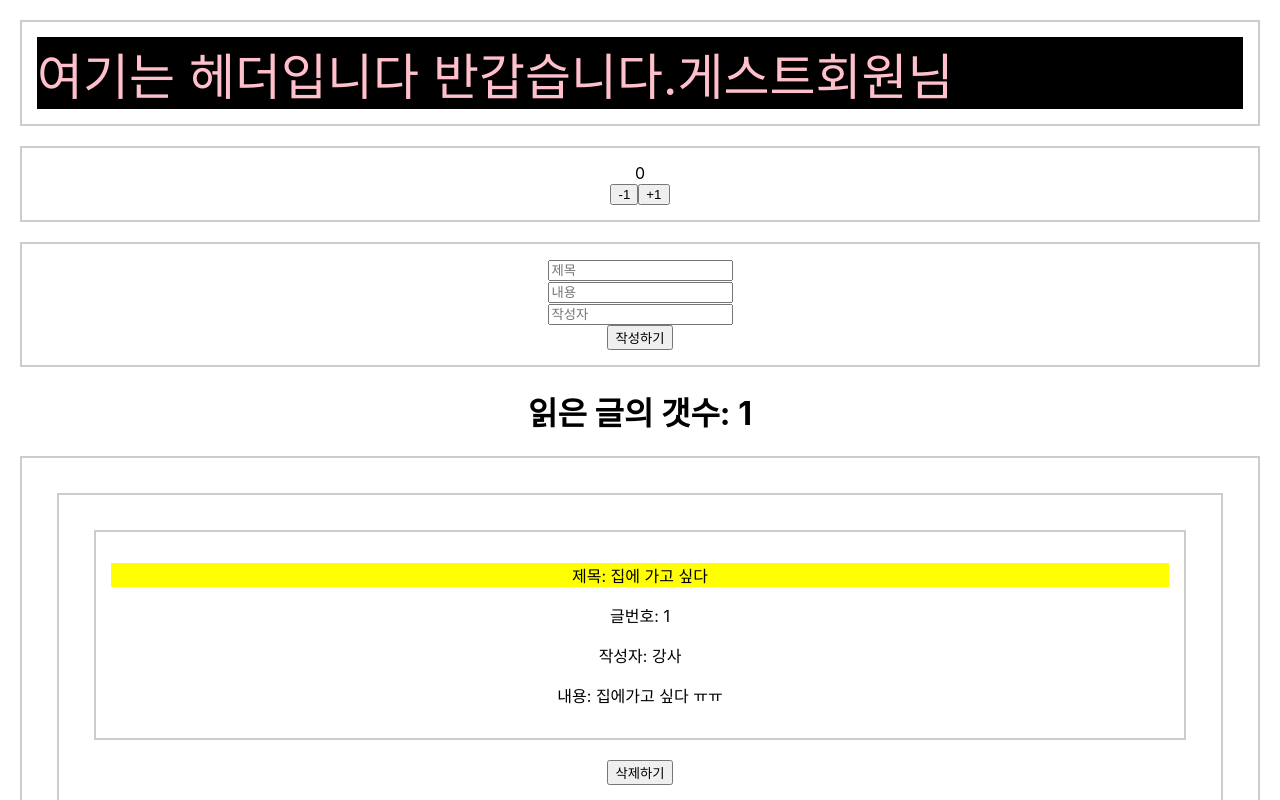
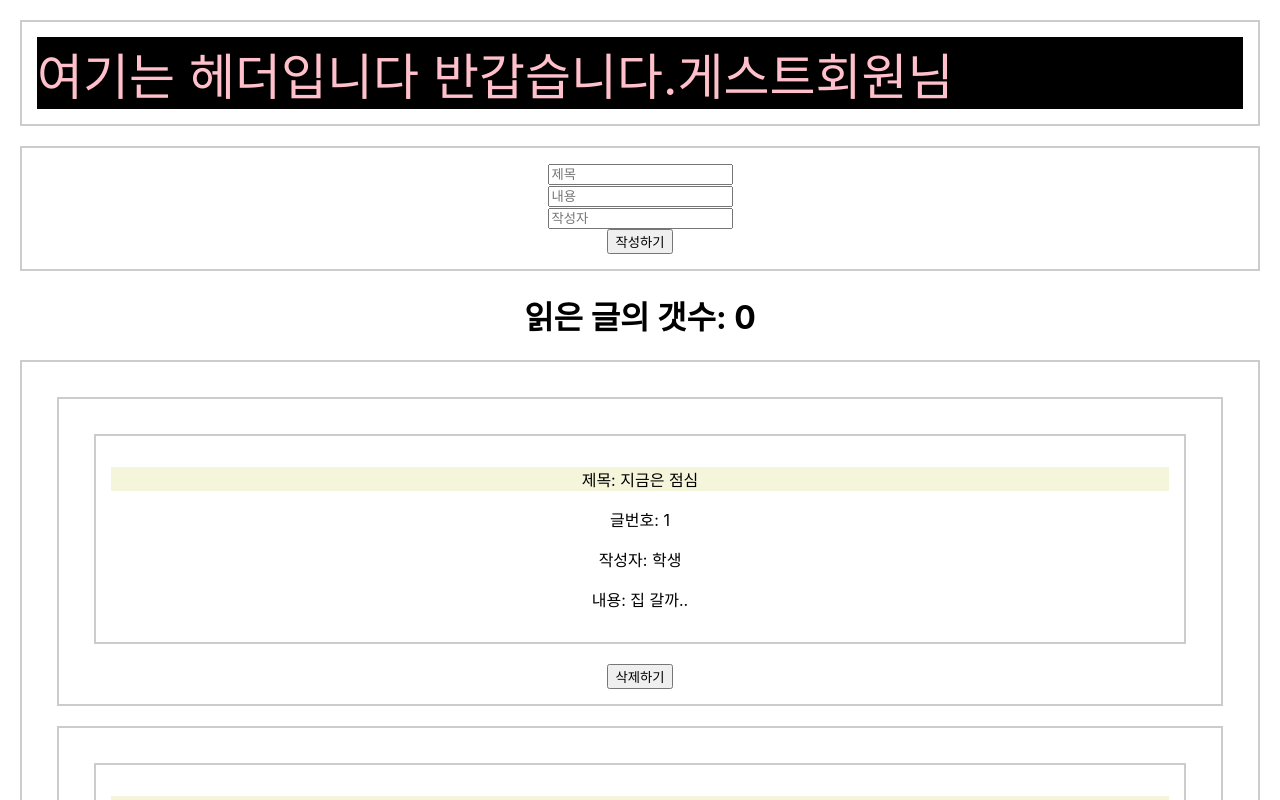
Before and after one commit to Jyservice781/nc13_reactTutorial, a React (Create React App) app: page / in a window 1280 px wide. Shown: the top 800 px of the page. Built offline with nearby package versions, Linux system fonts and the light colour scheme.

Commit message:
change05

```diff
--- a/src/App.js
+++ b/src/App.js
@@ -1,25 +1,86 @@
 import './App.css';
 //useMemo - 변수의 값을 재사용
 //useCallback - 함수의 값을 재사용
-import {useMemo, useRef, useState, useCallback} from 'react';
+import React, {useCallback, useMemo, useReducer, useRef} from 'react';
 import BoardList from "./BoardList";
 import WriteBoard from "./WriteBoard";
-import Counter from "./Counter";
 
-
-function countRead(boards){
-    console.log('읽은 게시물 갯수를 셉니다.')
-    return boards.filter(b => b.active).length;
+function countRead(boardArray) {
+    return boardArray.filter(b => b.active).length;
     // filter -> 조건식에 부합하는 부분을 제외하고 새로운 배열을 만들어 냄.
     // length 가 filter 매서드를 통해서
     // 글을 적을 때마다 렌딩되고 있음
     // -> 해당 부분을 방지? 하기 위해서 useMemo 를 사용함.
 }
 
+// 여러개의 reduce 를 사용하기 위해서 객체로 만들어서 사용
+let initialState = {
+    inputs: {
+        title: '',
+        content: '',
+        nickname: ''
+    },
+    boardArray: [
+        {
+            id: 1,
+            title: '지금은 점심',
+            content: '집 갈까..',
+            nickname: '학생',
+            active: false
+        },
+        {
+            id: 2,
+            title: '지금은 점심 이후',
+            content: '공부하자',
+            nickname: '학생',
+            active: false
+        }
+    ]
+}
+
+function reducer(state, action) {
+    switch (action.type) {
+        case 'CHANGE_INPUT':
+            return {
+                ...state,
+                inputs: {
+                    ...state.inputs,
+                    [action.name]: action.value
+                }
+            }
+        case 'WRITE_BOARD':
+            return {
+                inputs: initialState.inputs,
+                boardArray: state.boardArray.concat(action.board)
+            }
+
+        case 'TOGGLE_TITLE':
+            return {
+                ...state,
+                boardArray: state.boardArray.map(b =>
+                    b.id === action.id ? {...b, active: !b.active} : b
+                )
+            }
+        case 'DELETE_BOARD':
+            return {
+                ...state,
+                boardArray: state.boardArray.filter(
+                    b => b.id !== action.id
+                )
+            }
+
+        default:
+            return state
+    }
+}
+
+// !!!!!!!!!! Context 사용 !!!!!!!!!!!!!!!
+export let BoardDispatch = React.createContext(null)
+
 // boardList 에서 직접 관리를 하는게 아닌
 // app 에서 props 형태로 가져오는 식으로 할것임.
 function App() {
-    let [boards, setBoards] = useState([
+    /* let [boards, setBoards] = useState([
          {
              id: 1,
              title: '집에 가고 싶다',
@@ -49,6 +110,7 @@ function App() {
              active: false
          }
      ]);
+
 
      // {} : 객체
      // [] : 배열
@@ -125,17 +187,17 @@ function App() {
          console.log('onToggle 실행')
 
          // setBoards 안에 넣어서 () 안의 일련의 값을 셋팅해줌.
-        setBoards( boards => boards.map(
+         setBoards(boards => boards.map(
                  board =>
                      board.id === id ? {...board, active: !board.active} : board
              )
 
-            /* 원 코드
+             /!* 원 코드
              boards.map(b =>
                      b.id === id ? {...b, active: !b.active} : b
                  // b.id === id 일때 b. active 의 값만 반전시켜라
              )
-            */
+             *!/
          )
      }, [])
 
@@ -143,20 +205,65 @@ function App() {
      // useMemo 를 사용하면 hook 을 사용하게 되면 컴포넌트에서만 사용해야함.
      // [deps] 에는 반드시 사용하고 있는 state 의 값을 지정해주어야한다.
      let count = useMemo(() => countRead(boards), [boards])
+ */
+    let [state, dispatch] = useReducer(reducer, initialState)
+    let nextId = useRef(3)
+    let {title, content, nickname} = state.inputs
+    let {boardArray} = state;
+
+    let onChange = useCallback(e => {
+        let {name, value} = e.target
+        dispatch({
+            type: 'CHANGE_INPUT',
+            name,
+            value
+        })
+    }, [])
+
+    let onWrite = useCallback(() => {
+        nextId.current += 1;
+        dispatch({
+            type: 'WRITE_BOARD',
+            board: {
+                id: nextId.current,
+                title,
+                content,
+                nickname
+            }
+        })
+
+    },[title, content, nickname])
+
+    let onToggle = useCallback((id) => {
+        dispatch({
+            type: 'TOGGLE_TITLE',
+            id
+        })
+    }, [])
+
+    let onDelete = useCallback((id) => {
+        dispatch({
+            type: 'DELETE_BOARD',
+            id
+        })
+    }, [])
+
+    let count = useMemo(() => countRead(boardArray), [boardArray])
 
     return (
+        <BoardDispatch.Provider value={dispatch}>
         <div className="App">
-            <Counter />
             <WriteBoard
                 title={title}
                 content={content}
                 nickname={nickname}
+                onChange={onChange}
                 onWrite={onWrite}
-                onChange={onChange}
             />
-            <h1>읽은 글의 갯수: {count}</h1>
-            <BoardList boards={boards} onDelete={onDelete} onToggle={onToggle}/>
+            <h1>읽은 글의 갯수: {count} </h1>
+            <BoardList boardArray={boardArray} />
         </div>
+        </BoardDispatch.Provider>
     );
 }
 
--- a/src/BoardList.js
+++ b/src/BoardList.js
@@ -1,8 +1,10 @@
-import React, {useEffect} from 'react';
+import React, {useContext, useEffect} from 'react';
 import BorderBox from "./BorderBox";
+import {BoardDispatch} from "./App";
 
 let Board = React.memo(
-    function Board({board, onDelete, onToggle}) {
+    function Board({board}) {
+        let dispatch = useContext(BoardDispatch)
         // react Hook
         // 갈고리를 걸어둠. 이팩트를 위한 갈고리 느낌으로 이해하면 됨.
         useEffect(() => {
@@ -31,19 +33,29 @@ let Board = React.memo(
                     <p style={{
                         cursor: 'pointer',
                         backgroundColor: board.active ? "yellow" : "beige"
-                    }} onClick={() => onToggle(board.id)}>제목: {board.title}</p>
+                    }} onClick={() => {
+                        dispatch({
+                            type: 'TOGGLE_TITLE',
+                            id: board.id
+                        })
+                    }}>제목: {board.title}</p>
                     <p>글번호: {board.id}</p>
                     <p>작성자: {board.nickname}</p>
                     <p>내용: {board.content}</p>
                 </BorderBox>
-                <button onClick={() => onDelete(board.id)}>삭제하기</button>
+                <button onClick={() => {
+                    dispatch({
+                        type: 'DELETE_BOARD',
+                        id: board.id
+                    })
+                }}>삭제하기</button>
             </BorderBox>
         )
     }
 )
 
 
-function BoardList({boards, onDelete, onToggle}) {
+function BoardList({boardArray}) {
     /*
       정적 할당을
     // 동적할당으로 변경해줄 것임.
@@ -64,13 +76,12 @@ function BoardList({boards, onDelete, onToggle}) {
 
     return (
         <BorderBox>
-            {boards.map((b) => (
-                <Board board={b} key={b.id} onDelete={onDelete} onToggle={onToggle}/>
+            {boardArray.map((b) => (
+                <Board board={b} key={b.id}/>
             ))}
         </BorderBox>
     )
 }
 
 
-
 export default React.memo(BoardList)
--- a/src/Counter.js
+++ b/src/Counter.js
@@ -17,7 +17,7 @@ function Counter() {
    */
 
     // 해당 글자가 계속적으로 렌더링 되기
-    // 위해서는 상태값으로 관리를 해야한다.
+    // 위해서는 상태값으로 관리를 해야한다. -> useState, useReducer
 
     let [number, dispatch] = useReducer(reducer, 0)
 
```
Lines whose indentation alone changed are shown as unchanged.
